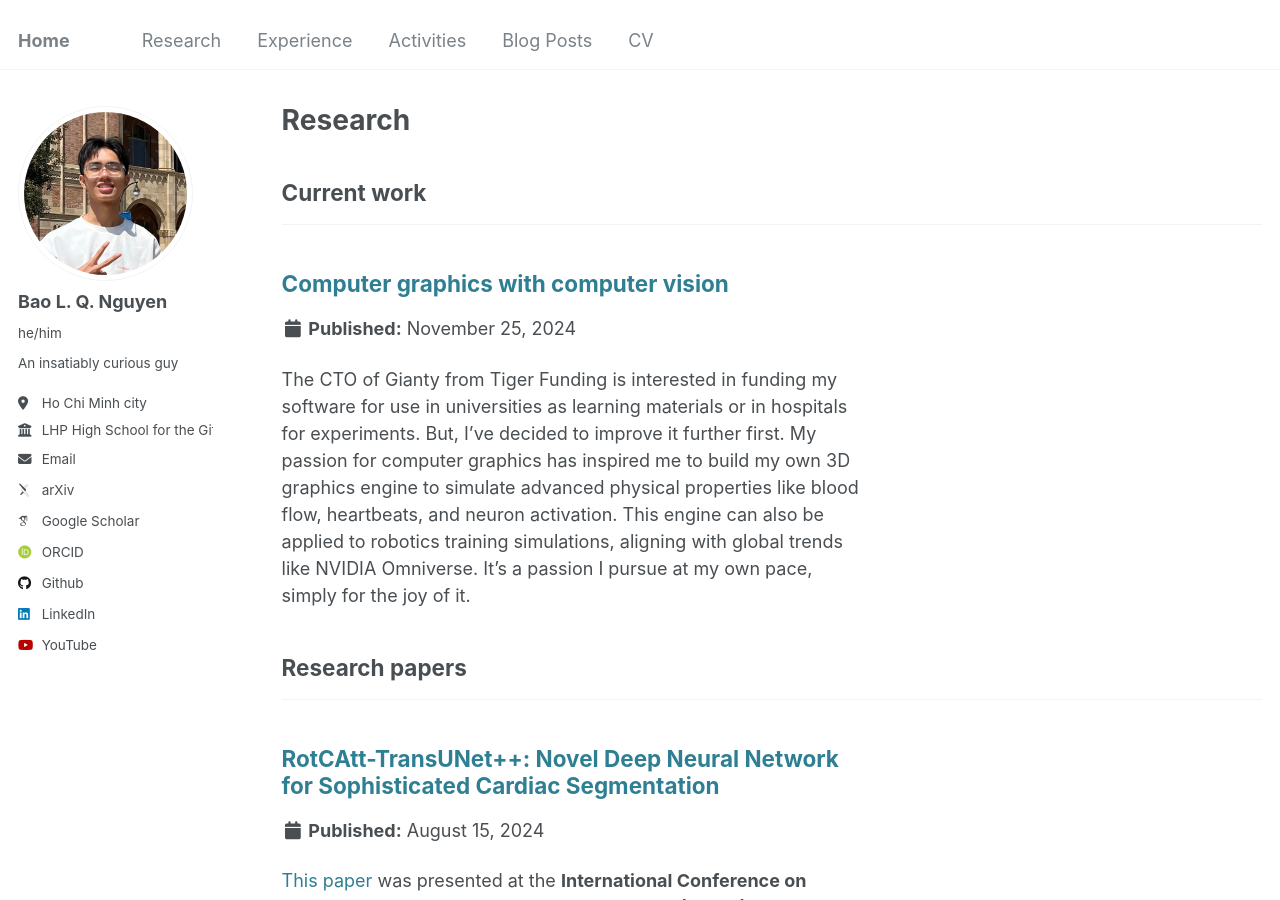
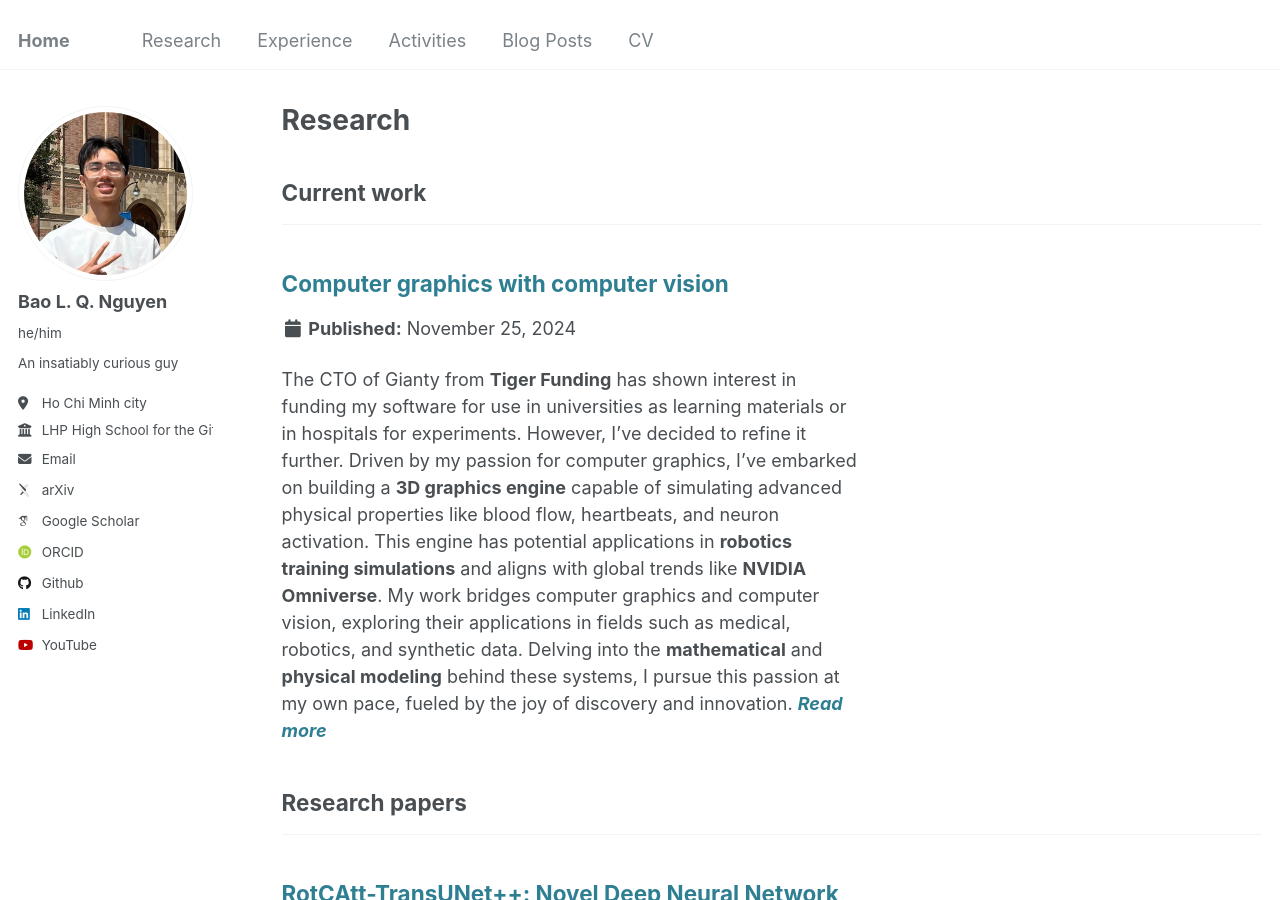
Before and after one commit to kyle-paul/kyle-paul.github.io, a Jekyll site: the page built from _pages/research.html, in a window 1280 px wide and 900 px high. Built offline with Jekyll 4.4.1, drawn with Linux system fonts in a browser that asks for light colours; some web fonts are replaced.

Commit message:
update recent work

```diff
--- a/_research/work-1.md
+++ b/_research/work-1.md
@@ -6,11 +6,7 @@ permalink: /research/work-1
 date: 2024-11-25
 ---
 
-The CTO of Gianty from Tiger Funding is interested in funding my software for use in universities as learning materials or in hospitals for experiments. But, I've decided to improve it further first. My passion for computer graphics has inspired me to build my own 3D graphics engine to simulate advanced physical properties like blood flow, heartbeats, and neuron activation. This engine can also be applied to robotics training simulations, aligning with global trends like NVIDIA Omniverse. It's a passion I pursue at my own pace, simply for the joy of it.
-
-
-
-I am currently working at the intersection of **computer graphics** and **computer vision** and its application in medical, robotics, synthetic data, etc. Beginning with my passion for **3D** graphics, I have continued research in this field by building a 3D graphics engine and delving into the mathematical and **physical modeling** aspects... [***Read more***](/research/work-1)
+The CTO of Gianty from **Tiger Funding** has shown interest in funding my software for use in universities as learning materials or in hospitals for experiments. However, I’ve decided to refine it further. Driven by my passion for computer graphics, I’ve embarked on building a **3D graphics engine** capable of simulating advanced physical properties like blood flow, heartbeats, and neuron activation. This engine has potential applications in **robotics training simulations** and aligns with global trends like **NVIDIA Omniverse**. My work bridges computer graphics and computer vision, exploring their applications in fields such as medical, robotics, and synthetic data. Delving into the **mathematical** and **physical modeling** behind these systems, I pursue this passion at my own pace, fueled by the joy of discovery and innovation. [***Read more***](/research/work-1)
 
 **Vortex - my own graphic engine** \\
 I have implemented the [**Vortex Engine**](https://github.com/kyle-paul/Vortex) in C++, aiming to make it renderer-backend-agnostic (e.g., OpenGL, Vulkan, etc). I strive to control every detail in my 3D scenes. Building upon my passionate [**ISEF project**](/talks/isef), which reconstructed **3D human anatomy** structures from medical volumetric data, I now focus on achieving real-time, lifelike simulations with **advanced physical properties**. For instance, I aim to simulate a beating heart or the **dynamic motion** of neurons in the brain. My ultimate goal is to simulate the dynamics of **cellular activity** and **blood flow** to enable comprehensive analysis and defect/anomaly detection. Below is a comparison of my previous work and my current one:
```
